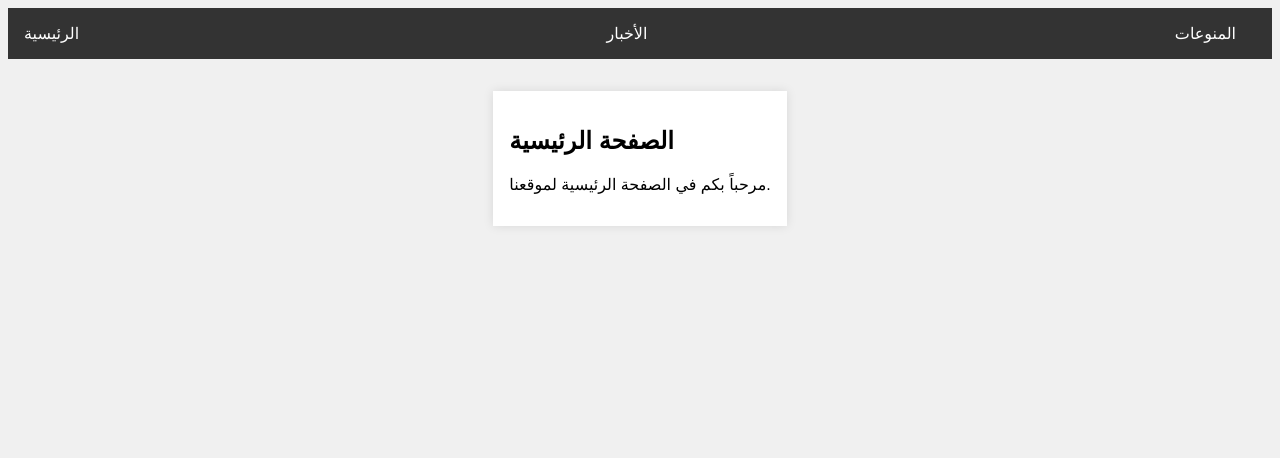
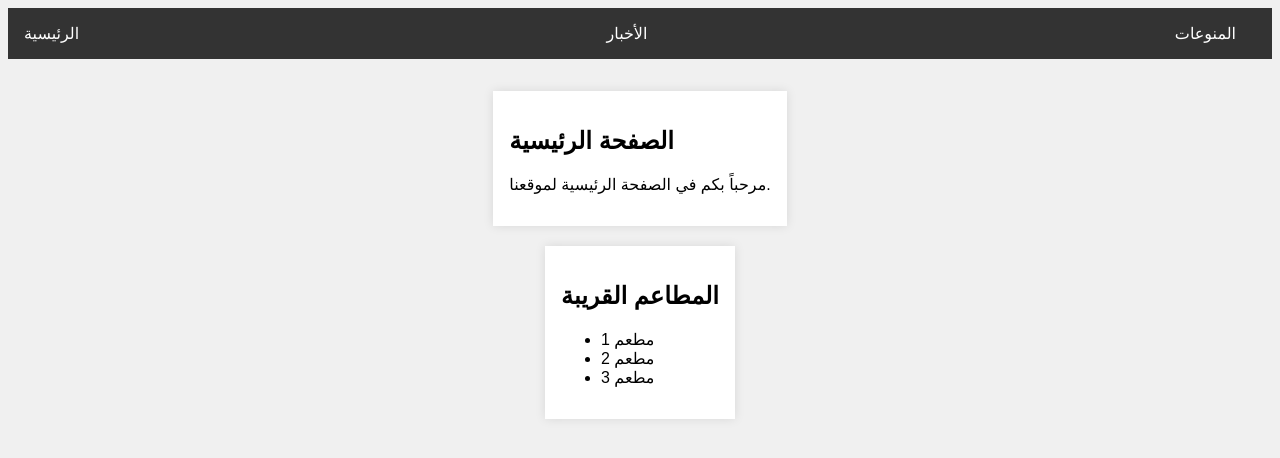
Before and after one commit to Nadirinfograph23/dz-web-site, a plain HTML site: page index.html in a window 1280 px wide. Drawn offline with Linux system fonts and the light colour scheme.

Commit message:
تعديل ملف index.html لإضافة معلومات حول المطاعم القريبة

```diff
--- a/index.html
+++ b/index.html
@@ -21,6 +21,14 @@
             <h1>الصفحة الرئيسية</h1>
             <p>مرحباً بكم في الصفحة الرئيسية لموقعنا.</p>
         </section>
+        <section>
+            <h2>المطاعم القريبة</h2>
+            <ul>
+                <li>مطعم 1</li>
+                <li>مطعم 2</li>
+                <li>مطعم 3</li>
+            </ul>
+        </section>
     </main>
     <script src="script.js"></script>
 </body>
```
